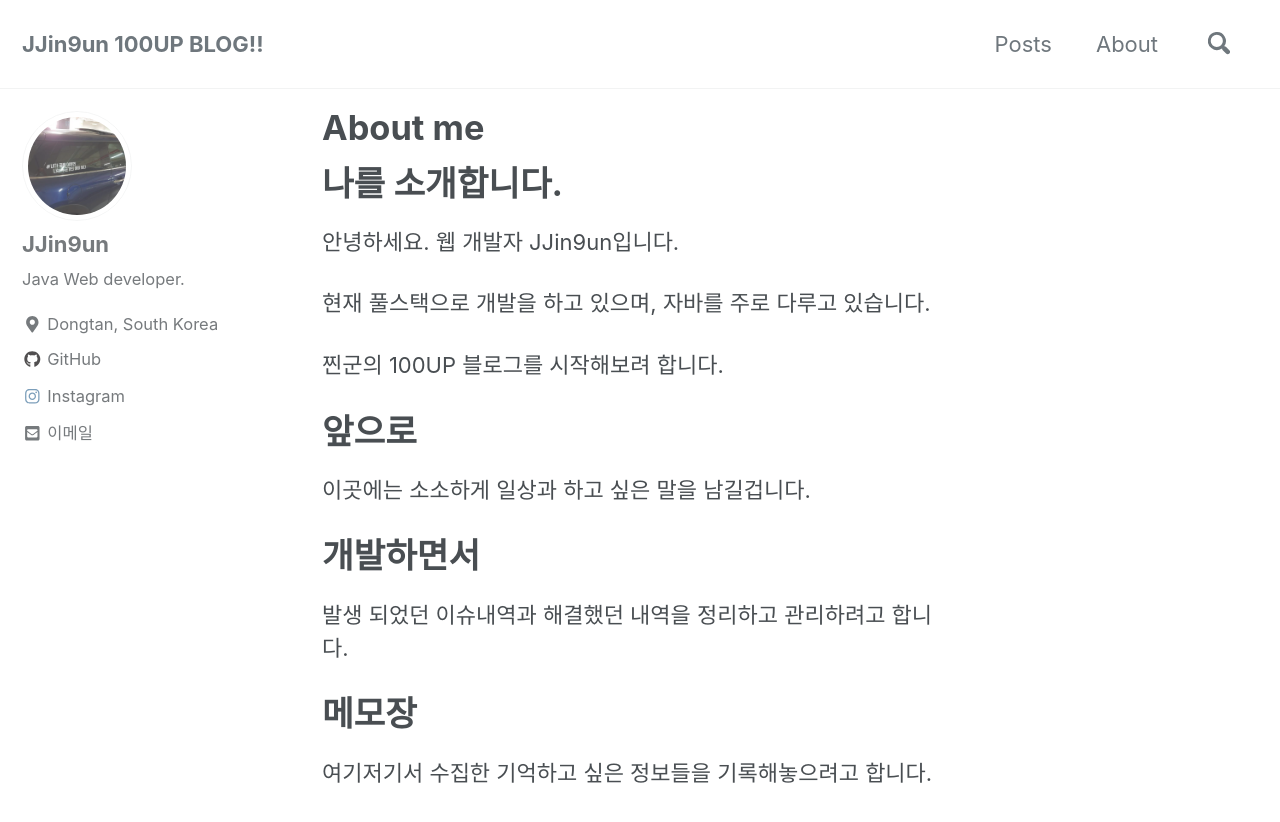
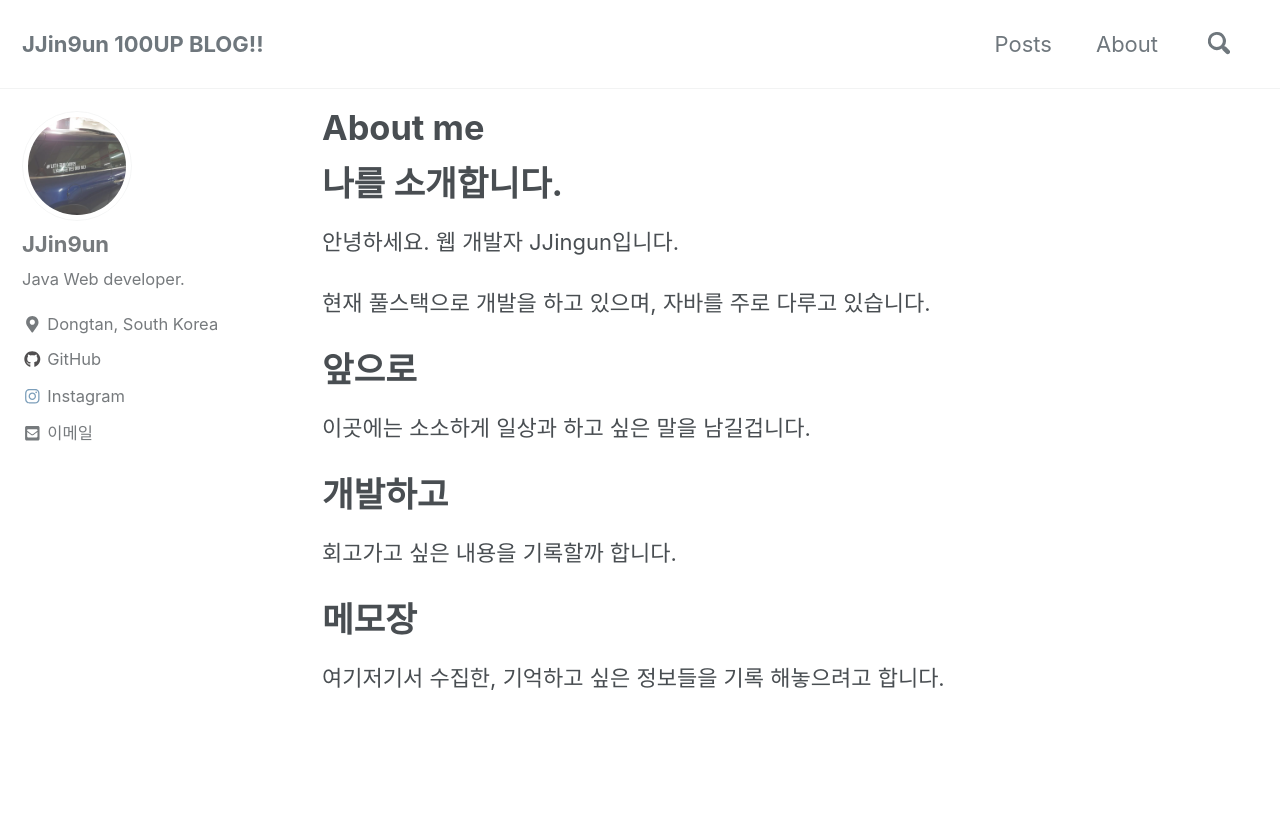
Before and after one commit to hbcsj/hbcsj.github.io, a Jekyll site: the page built from _pages/about.md, in a window 1280 px wide and 900 px high. Shown: the top 822 px of the window. Built offline with Jekyll 4.4.1, drawn with Linux system fonts in a browser that asks for light colours; cached includes are drawn as plain includes; nearby versions of some CDN libraries.

Commit message:
Update about.md
내용 수정

```diff
--- a/_pages/about.md
+++ b/_pages/about.md
@@ -12,17 +12,15 @@ tags:
 ---
 
 # 나를 소개합니다.
-안녕하세요. 웹 개발자 JJin9un입니다.
+안녕하세요. 웹 개발자 JJingun입니다.
 
 현재 풀스택으로 개발을 하고 있으며, 자바를 주로 다루고 있습니다.
-
-찐군의 100UP 블로그를 시작해보려 합니다.
 
 # 앞으로
 이곳에는 소소하게 일상과 하고 싶은 말을 남길겁니다.
 
-# 개발하면서
-발생 되었던 이슈내역과 해결했던 내역을 정리하고 관리하려고 합니다.
+# 개발하고
+회고가고 싶은 내용을 기록할까 합니다.
 
 # 메모장
-여기저기서 수집한 기억하고 싶은 정보들을 기록해놓으려고 합니다.
+여기저기서 수집한, 기억하고 싶은 정보들을 기록 해놓으려고 합니다.
```
